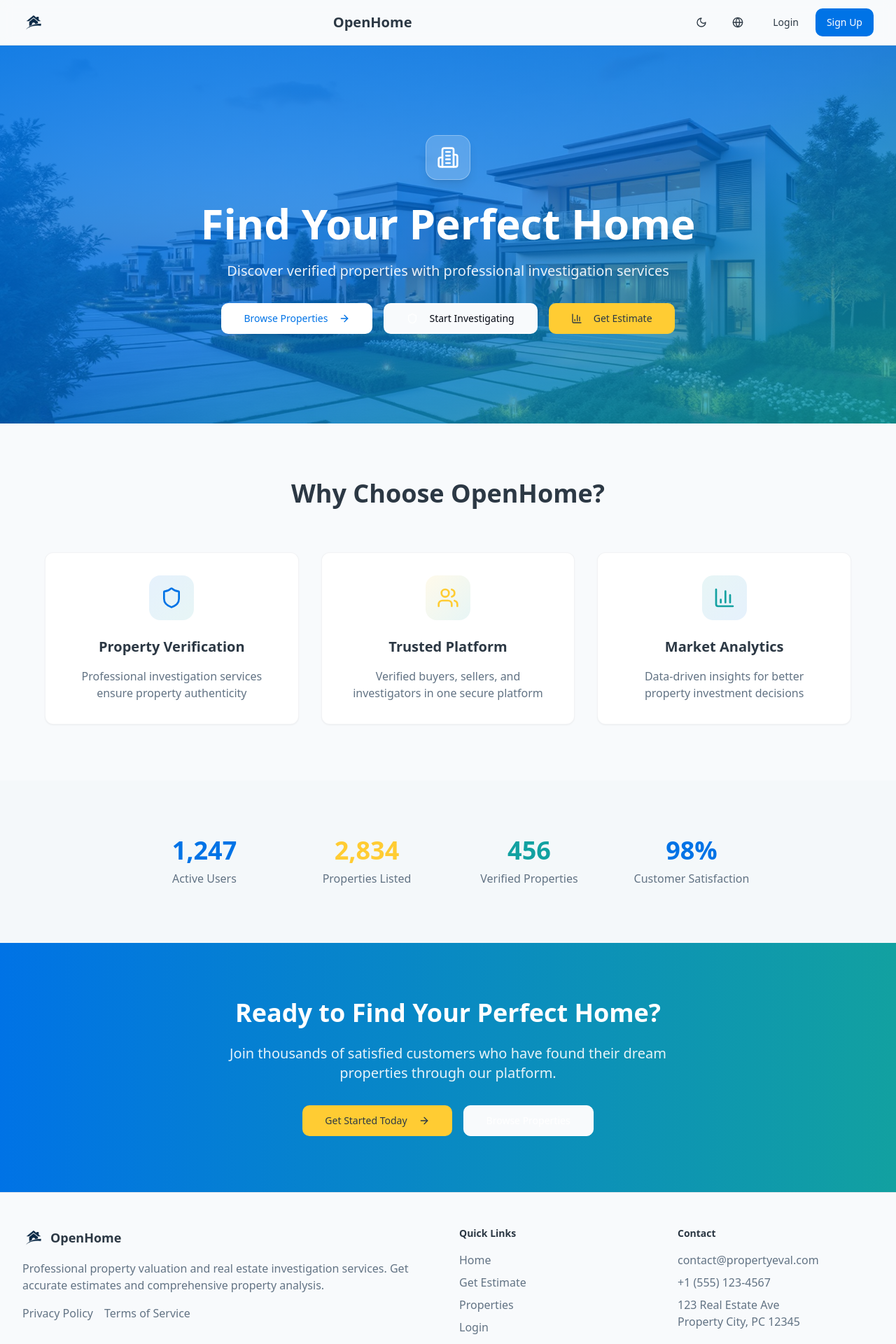
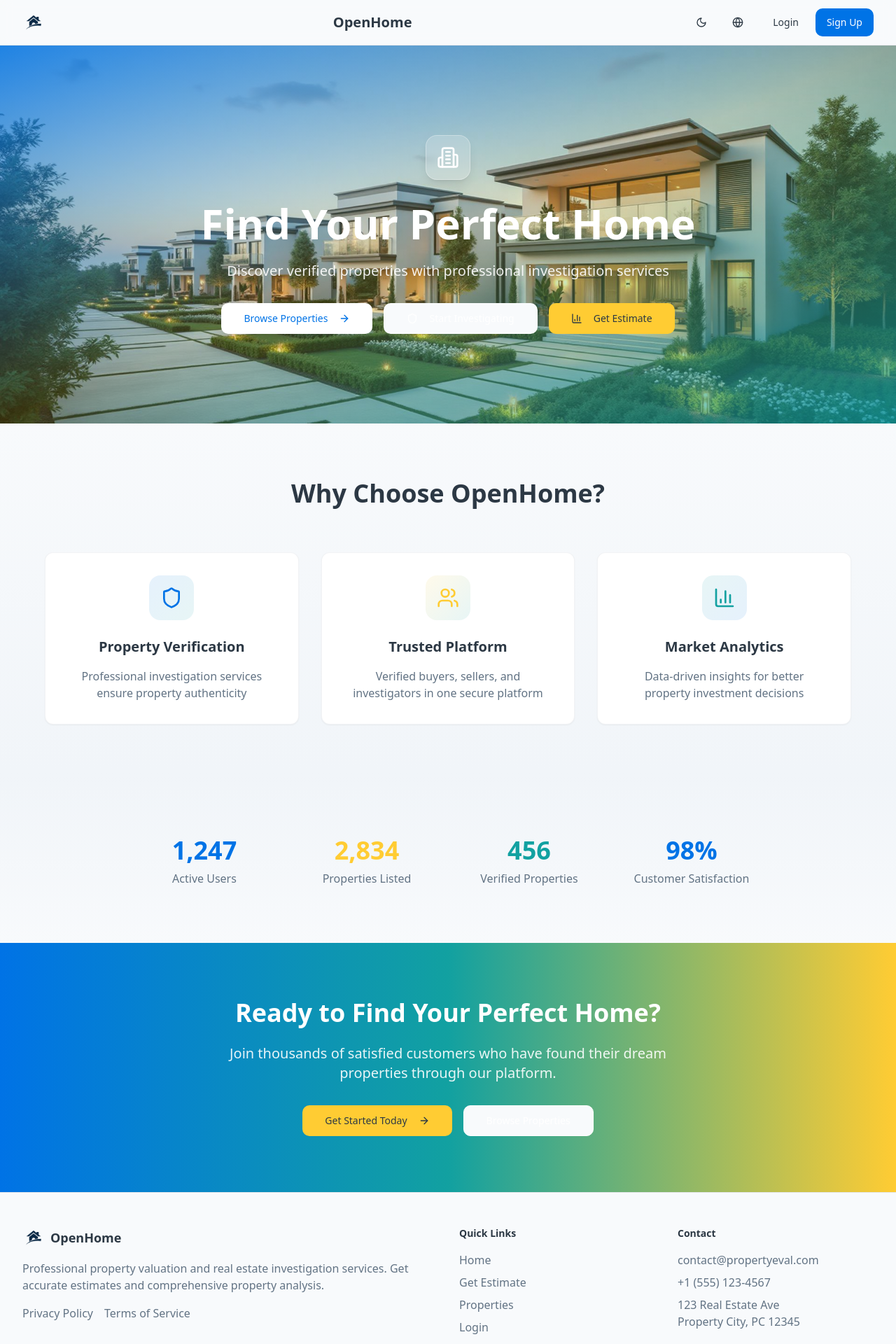
Before and after one commit to douaaboustane/residence-reach-realm-83, a React (Vite) app: page / in a window 1280 px wide. Shown: the top 1920 px of the page at 70% size. Built offline with nearby package versions, Linux system fonts and the light colour scheme.

Commit message:
Reverted to commit 9401ca4095c7175ca3e1f11a5754435ccd8eea88

```diff
--- a/src/pages/Home.tsx
+++ b/src/pages/Home.tsx
@@ -7,11 +7,11 @@ import { Building2, Shield, BarChart3, ArrowRight, CheckCircle, Users, Globe } f
 import heroImage from '@/assets/hero-home.jpg';
 import dynamicHeroImage from '@/assets/dynamic-hero-bg.jpg';
 import verificationImage from '@/assets/verification-hero.jpg';
+
 const Home: React.FC = () => {
-  const {
-    t
-  } = useTranslation();
+  const { t } = useTranslation();
   const [currentBg, setCurrentBg] = React.useState(0);
+
   const backgrounds = [dynamicHeroImage, heroImage];
 
   // Auto-rotate background images
@@ -22,14 +22,27 @@ const Home: React.FC = () => {
 
     return () => clearInterval(interval);
   }, [backgrounds.length]);
-  return <div className="min-h-screen bg-background">
+
+  return (
+    <div className="min-h-screen bg-background">
       {/* Hero Section */}
       <section className="relative overflow-hidden">
         <div className="absolute inset-0">
-          {backgrounds.map((bg, index) => <div key={index} className={`absolute inset-0 transition-opacity duration-1000 ${index === currentBg ? 'opacity-100' : 'opacity-0'}`}>
-              <img src={bg} alt="Luxury real estate background" className="w-full h-full object-cover animate-fade-in" />
-            </div>)}
-          <div className="absolute inset-0 bg-gradient-to-br from-primary/90 via-primary/70 to-accent/80" />
+          {backgrounds.map((bg, index) => (
+            <div
+              key={index}
+              className={`absolute inset-0 transition-opacity duration-1000 ${
+                index === currentBg ? 'opacity-100' : 'opacity-0'
+              }`}
+            >
+              <img
+                src={bg}
+                alt="Luxury real estate background"
+                className="w-full h-full object-cover animate-fade-in"
+              />
+            </div>
+          ))}
+          <div className="absolute inset-0 bg-gradient-to-br from-primary/85 via-secondary/20 to-accent/75" />
         </div>
 
         <div className="container mx-auto px-4 sm:px-6 lg:px-8 py-20 lg:py-32 relative">
@@ -59,7 +72,7 @@ const Home: React.FC = () => {
               <Button asChild variant="outline" size="lg" className="border-white/30 text-white hover:bg-white/10 backdrop-blur-sm hover-scale">
                 <Link to="/investigations" className="flex items-center space-x-2">
                   <Shield className="h-4 w-4" />
-                  <span className="text-gray-950">{t('home.hero.ctaInvestigator')}</span>
+                  <span>{t('home.hero.ctaInvestigator')}</span>
                 </Link>
               </Button>
 
@@ -75,7 +88,7 @@ const Home: React.FC = () => {
       </section>
 
       {/* Features Section */}
-      <section className="py-20 bg-background">
+      <section className="py-20 bg-gradient-to-b from-background to-muted/50">
         <div className="container mx-auto px-4 sm:px-6 lg:px-8">
           <div className="text-center mb-16">
             <h2 className="text-3xl lg:text-4xl font-bold text-foreground mb-4">
@@ -130,7 +143,7 @@ const Home: React.FC = () => {
       </section>
 
       {/* Stats Section */}
-      <section className="py-20 bg-muted/30">
+      <section className="py-20 bg-gradient-to-b from-muted/50 to-background">
         <div className="container mx-auto px-4 sm:px-6 lg:px-8">
           <div className="grid grid-cols-2 md:grid-cols-4 gap-8 max-w-4xl mx-auto">
             <div className="text-center">
@@ -154,7 +167,7 @@ const Home: React.FC = () => {
       </section>
 
       {/* CTA Section */}
-      <section className="py-20 bg-gradient-to-r from-primary to-accent text-primary-foreground">
+      <section className="py-20 bg-gradient-to-r from-primary via-accent to-secondary text-white">
         <div className="container mx-auto px-4 sm:px-6 lg:px-8 text-center">
           <h2 className="text-3xl lg:text-4xl font-bold mb-6">
             Ready to Find Your Perfect Home?
@@ -170,11 +183,15 @@ const Home: React.FC = () => {
               </Link>
             </Button>
             <Button asChild size="lg" variant="outline" className="border-primary-foreground text-primary-foreground hover:bg-primary-foreground hover:text-primary">
-              <Link to="/properties">Browse Properties</Link>
+              <Link to="/properties">
+                Browse Properties
+              </Link>
             </Button>
           </div>
         </div>
       </section>
-    </div>;
+    </div>
+  );
 };
+
 export default Home;
```
